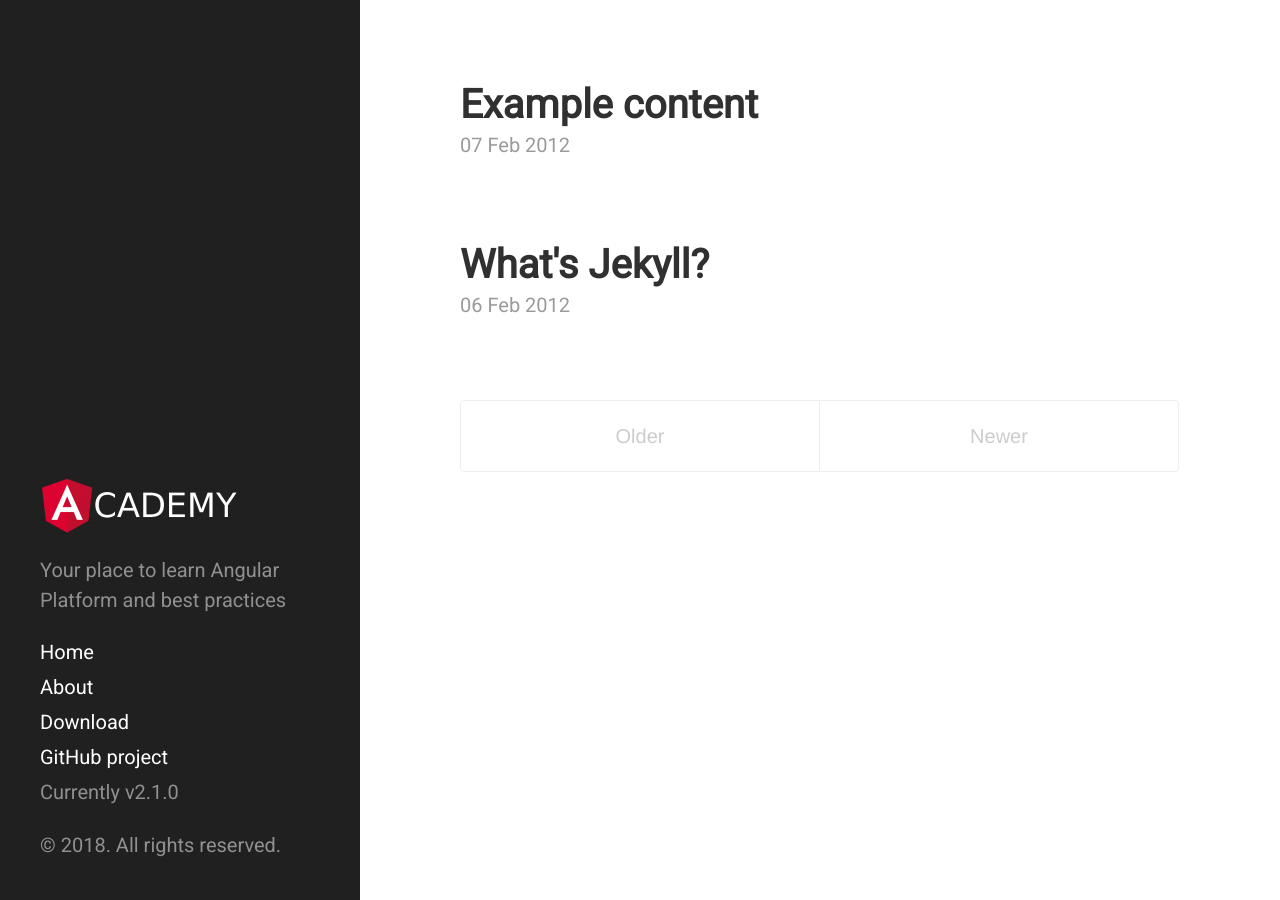
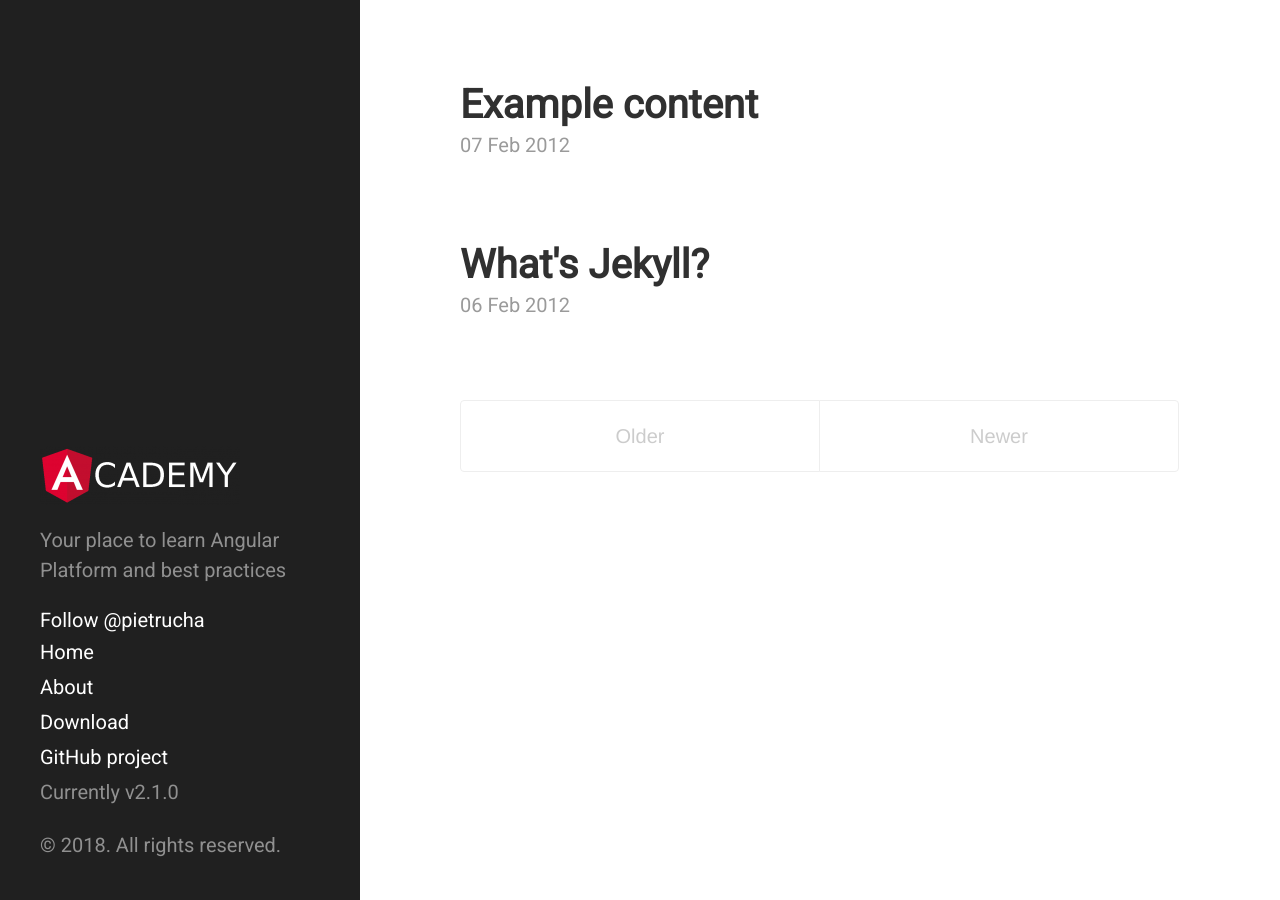
Before and after one commit to bartosz-io/home-page, a Jekyll site: the page built from index.html, in a window 1280 px wide. Built offline with Jekyll 4.4.1, drawn with Linux system fonts in a browser that asks for light colours; the list of posts is cut into pages by our own code; comment, search, counter and statistics services are not loaded.

Commit message:
Update sidebar.html

```diff
--- a/_includes/sidebar.html
+++ b/_includes/sidebar.html
@@ -3,6 +3,8 @@
     <div class="sidebar-about">
       <img src="{{site.baseurl}}public/img/academy.png">
       <p class="lead">{{ site.description }}</p>
+      <a href="https://twitter.com/pietrucha?ref_src=twsrc%5Etfw" class="twitter-follow-button" data-show-count="false">Follow @pietrucha</a>
+      <script async src="https://platform.twitter.com/widgets.js" charset="utf-8"></script>
     </div>
 
     <nav class="sidebar-nav">
```
